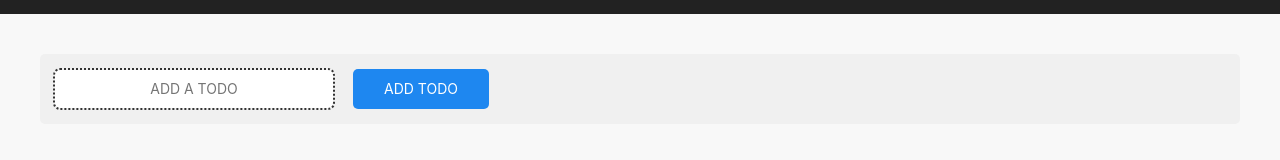
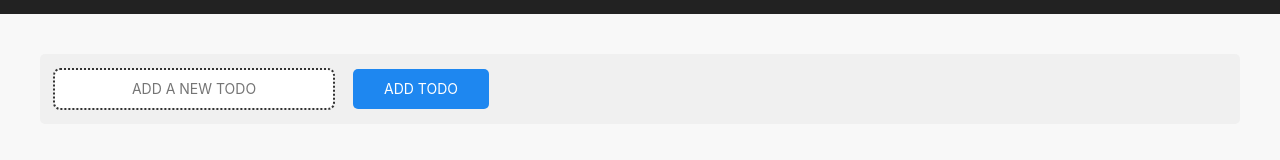
Before and after one commit to eugenepokalyuk/todo-list, a React (Create React App) app: page / in a window 1280 px wide. Shown: the part 176-336 px from the top of the page. Built offline with nearby package versions, Linux system fonts and the light colour scheme.

Commit message:
change some code

```diff
--- a/src/Components/Todo.js
+++ b/src/Components/Todo.js
@@ -20,7 +20,10 @@ const Todo = ({ todos, completeTodo, removeTodo, updateTodo }) => {
   }
 
   return todos.map((todo, index) => (
-    <div className={todo.isComplete ? 'uk-animation-slide-left todo-row complete' : 'uk-animation-slide-left todo-row'} key={index}>
+    <div className={
+        todo.isComplete ?
+            'uk-animation-slide-left todo-row complete' : 'uk-animation-slide-left todo-row'
+        } key={index} >
         <div className='uk-tile uk-tile-muted-darker uk-padding-small uk-margin-top uk-border-rounded'>
             <div className="uk-text-center uk-grid uk-grid-small uk-flex uk-flex-middle" data-uk-grid>
                 <div className="uk-width-expand@m uk-border-rounded">
--- a/src/Components/TodoForm.js
+++ b/src/Components/TodoForm.js
@@ -1,7 +1,10 @@
 import React, { useState, useEffect, useRef } from 'react';
 
 function TodoForm(props) {
-  const [input, setInput] = useState(props.edit ? props.edit.value : '');
+  const [input, setInput] = useState(
+    props.edit ?
+        props.edit.value : ''
+    );
 
   const inputRef = useRef(null);
 
@@ -20,12 +23,14 @@ function TodoForm(props) {
       id: Math.floor(Math.random() * 10000),
       text: input
     });
+
     setInput('');
   };
 
   return (
     <form onSubmit={handleSubmit} className='uk-tile uk-tile-default uk-tile-muted-darker uk-border-rounded uk-padding-small'>
-      {props.edit ? (
+      {
+        props.edit ? (
             <>
             <input placeholder='Update your item' value={input} onChange={handleChange} name='text' ref={inputRef} className='uk-button uk-button-mute uk-border-rounded' />
             <button onClick={handleSubmit} className='todo-button uk-button uk-button-primary uk-border-rounded uk-margin-left'>
@@ -34,12 +39,13 @@ function TodoForm(props) {
             </>
         ) : (
             <>
-          <input placeholder='Add a todo' value={input} onChange={handleChange} name='text' className='uk-button uk-button-mute uk-border-rounded' ref={inputRef} />
+            <input placeholder='Add a new todo' value={input} onChange={handleChange} name='text' className='uk-button uk-button-mute uk-border-rounded' ref={inputRef} />
             <button onClick={handleSubmit} className='todo-button uk-button uk-button-primary uk-border-rounded uk-margin-left'>
                 Add todo
             </button>
             </>
-      )}
+        )
+      }
     </form>
   );
 }
```
Lines whose indentation alone changed are shown as unchanged.
